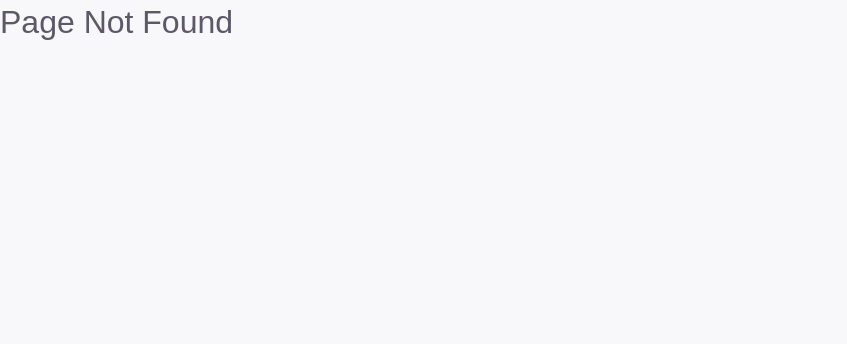
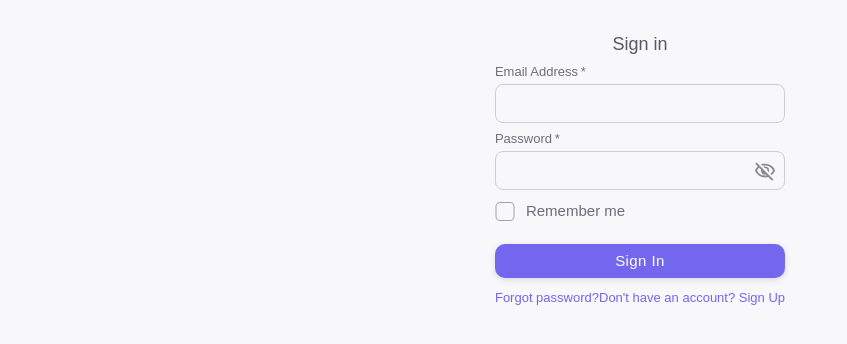
Before and after one commit to ducneuer232479/app_shop_fe_practice, a Next.js app: page /login in a window 1280 px wide. Before the commit this address had no page. Shown: the top 344 px of the page, without its empty margins (0-847 px from the left). Built offline with nearby package versions, Linux system fonts and the light colour scheme.

Commit message:
94. Xây dựng UI Login Page (Dùng Yup, use-hook-form để validate trong form)

```diff
--- a/src/components/text-field/index.tsx
+++ b/src/components/text-field/index.tsx
@@ -13,6 +13,7 @@ const TextFieldStyled = styled(TextField)<TextFieldProps>(({ theme }) => {
     '& .MuiInputBase-root': {
       backgroundColor: 'transparent !important',
       border: `1px solid rgba(${theme.palette.customColors.main}, 0.2)`,
+      padding: 0,
       borderRadius: 8,
       transition: theme.transitions.create(['border-color', 'box-shadow'], {
         duration: theme.transitions.duration.shorter
@@ -22,6 +23,42 @@ const TextFieldStyled = styled(TextField)<TextFieldProps>(({ theme }) => {
       },
       '.MuiInputBase-input': {
         padding: '8px 10px'
+      },
+      '&.Mui-error': {
+        borderColor: theme.palette.error.main
+      },
+      '&.Mui-focused': {
+        boxShadow: theme.shadows[2],
+        '& .MuiInputBase-input:not(.MuiInputBase-readOnly):not([readonly])::placeholder': {
+          transform: 'translateX(4px)'
+        },
+        '&.MuiInputBase-colorPrimary:': {
+          borderColor: theme.palette.primary.main
+        },
+        '&.MuiInputBase-colorSecondary:': {
+          borderColor: theme.palette.secondary.main
+        },
+        '&.MuiInputBase-colorInfo:': {
+          borderColor: theme.palette.info.main
+        },
+        '&.MuiInputBase-colorSuccess:': {
+          borderColor: theme.palette.success.main
+        },
+        '&.MuiInputBase-colorWarning:': {
+          borderColor: theme.palette.warning.main
+        },
+        '&.MuiInputBase-colorError:': {
+          borderColor: theme.palette.error.main
+        },
+        '&.Mui-error': {
+          borderColor: theme.palette.error.main
+        }
+      },
+      '&.Mui-disabled': {
+        backgroundColor: `${theme.palette.action.selected} !important`
+      },
+      '& .MuiInputAdornment-root': {
+        marginTop: '0 !important'
       }
     }
   }
--- /dev/null
+++ b/src/pages/login.tsx
@@ -0,0 +1,8 @@
+import React from 'react'
+import LoginPage from 'src/views/pages/login'
+
+const Login = () => {
+  return <LoginPage />
+}
+
+export default Login
--- /dev/null
+++ b/src/views/pages/login/index.tsx
@@ -0,0 +1,160 @@
+// Import Next
+import { NextPage } from 'next'
+
+// Import React
+import React, { useState } from 'react'
+import CustomTextField from 'src/components/text-field'
+
+// Import Mui
+import {
+  Box,
+  Button,
+  Checkbox,
+  FormControlLabel,
+  Typography,
+  Container,
+  CssBaseline,
+  Grid,
+  Link,
+  InputAdornment,
+  IconButton
+} from '@mui/material'
+
+// Import components
+import Icon from 'src/components/Icon'
+
+// Form
+import { Controller, useForm } from 'react-hook-form'
+import { yupResolver } from '@hookform/resolvers/yup'
+import * as yup from 'yup'
+import { EMAIL_REG, PASSWORD_REG } from 'src/configs/regex'
+
+type TProps = {}
+
+const LoginPage: NextPage<TProps> = () => {
+  const [showPassword, setShowPassword] = useState(false)
+
+  const schema = yup
+    .object({
+      email: yup.string().required('The field is required').matches(EMAIL_REG, 'The field is must email type'),
+      password: yup
+        .string()
+        .required('The field is required')
+        .matches(PASSWORD_REG, 'The password is contain character, special character, number')
+    })
+    .required()
+
+  const {
+    control,
+    handleSubmit,
+    formState: { errors }
+  } = useForm({
+    resolver: yupResolver(schema),
+    defaultValues: {
+      email: '',
+      password: ''
+    },
+    mode: 'onBlur'
+  })
+
+  const onSubmit = (data: { email: string; password: string }) => {
+    console.log('data', data)
+  }
+
+  return (
+    <Container component='main' maxWidth='xs'>
+      <CssBaseline />
+      <Box
+        sx={{
+          marginTop: 8,
+          display: 'flex',
+          flexDirection: 'column',
+          alignItems: 'center'
+        }}
+      >
+        <Typography component='h1' variant='h5'>
+          Sign in
+        </Typography>
+        <form onSubmit={handleSubmit(onSubmit)} noValidate autoComplete='off'>
+          <Box sx={{ mt: 2 }}>
+            <Controller
+              control={control}
+              name='email'
+              rules={{ required: true }}
+              render={({ field: { onChange, onBlur, value } }) => (
+                <CustomTextField
+                  required
+                  fullWidth
+                  id='email'
+                  label='Email Address'
+                  name='email'
+                  value={value}
+                  onChange={onChange}
+                  onBlur={onBlur}
+                  placeholder='Input email'
+                  error={Boolean(errors.email)}
+                  helperText={errors.email?.message}
+                />
+              )}
+            />
+          </Box>
+
+          <Box sx={{ mt: 2 }}>
+            <Controller
+              control={control}
+              name='password'
+              render={({ field: { onChange, onBlur, value } }) => (
+                <CustomTextField
+                  required
+                  fullWidth
+                  name='password'
+                  label='Password'
+                  value={value}
+                  onChange={onChange}
+                  onBlur={onBlur}
+                  placeholder='Input password'
+                  error={Boolean(errors.password)}
+                  helperText={errors.password?.message}
+                  type={showPassword ? 'text' : 'password'}
+                  id='password'
+                  InputProps={{
+                    endAdornment: (
+                      <InputAdornment position='end' onClick={() => setShowPassword(prev => !prev)}>
+                        <IconButton>
+                          {showPassword ? (
+                            <Icon icon='material-symbols:visibility-outline' />
+                          ) : (
+                            <Icon icon='material-symbols:visibility-off-outline' />
+                          )}
+                        </IconButton>
+                      </InputAdornment>
+                    )
+                  }}
+                />
+              )}
+            />
+          </Box>
+
+          <FormControlLabel control={<Checkbox value='remember' color='primary' />} label='Remember me' />
+          <Button type='submit' fullWidth variant='contained' sx={{ mt: 3, mb: 2 }}>
+            Sign In
+          </Button>
+          <Grid container>
+            <Grid item xs>
+              <Link href='#' variant='body2'>
+                Forgot password?
+              </Link>
+            </Grid>
+            <Grid item>
+              <Link href='#' variant='body2'>
+                Don't have an account? Sign Up
+              </Link>
+            </Grid>
+          </Grid>
+        </form>
+      </Box>
+    </Container>
+  )
+}
+
+export default LoginPage
```
